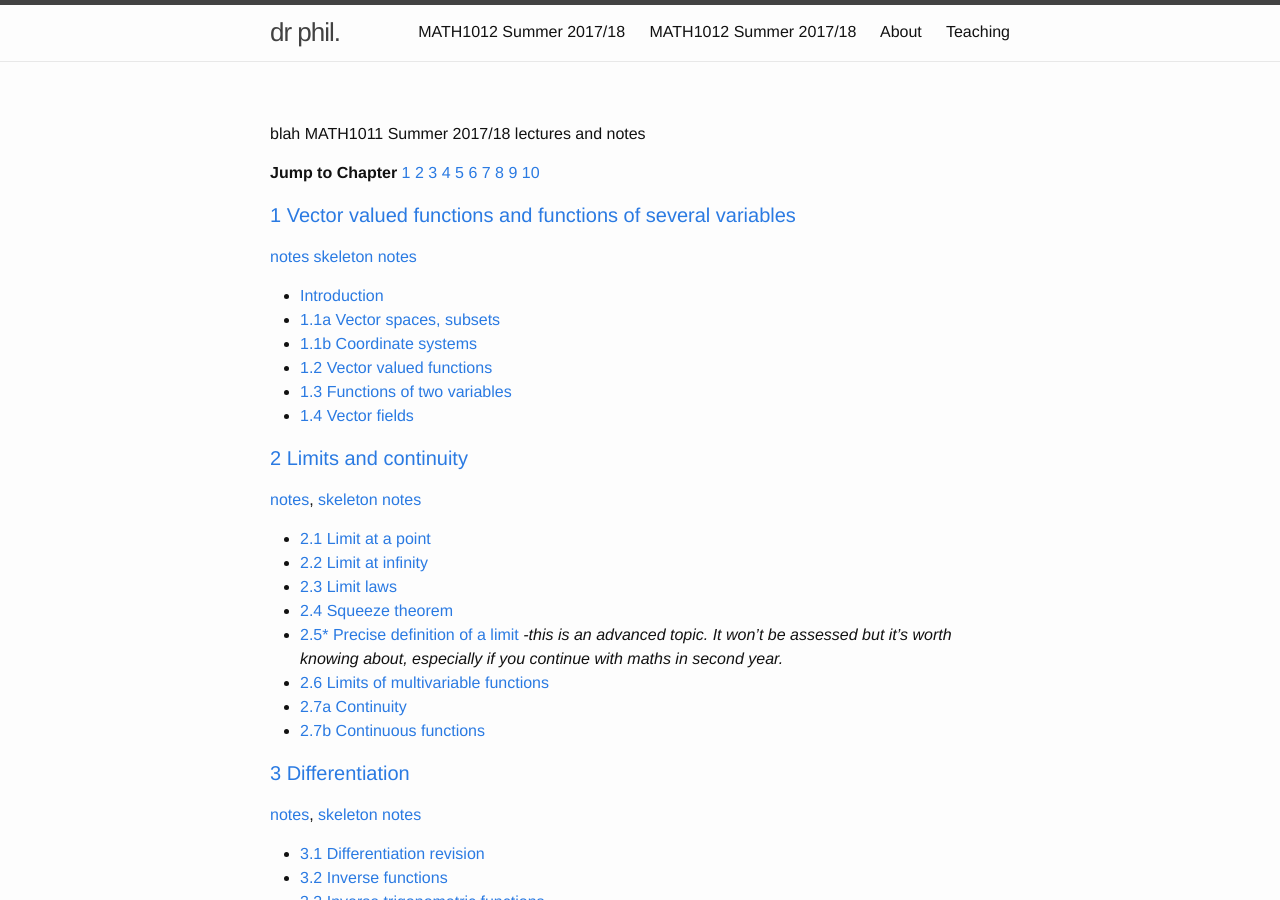
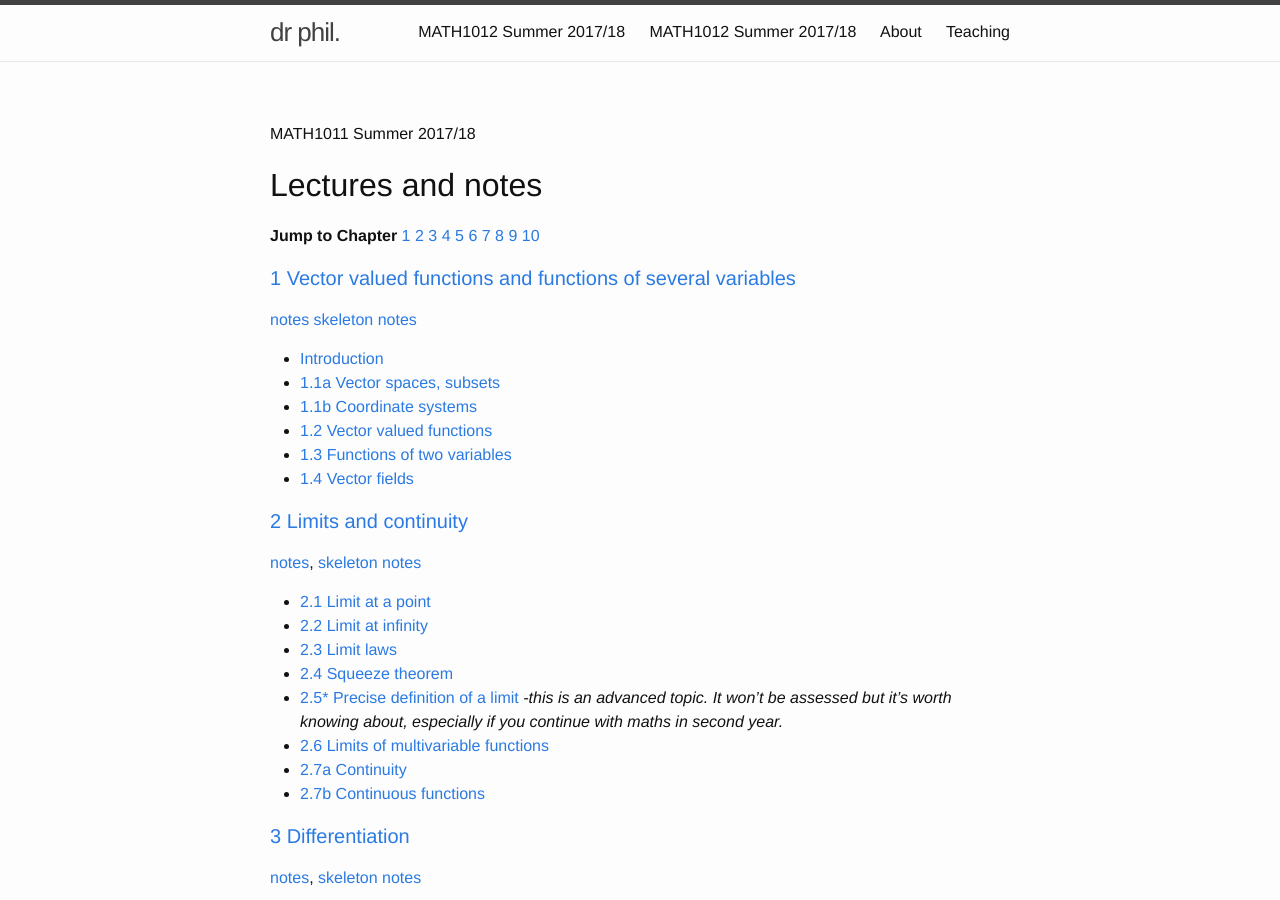
Before and after one commit to philschrad/philschrad.github.io, a Jekyll site: the page built from pages/MATH1011_lectures.md, in a window 1280 px wide and 900 px high. Built offline with Jekyll 4.4.1, drawn with Linux system fonts in a browser that asks for light colours.

Commit message:
Update MATH1011_lectures.md

```diff
--- a/pages/MATH1011_lectures.md
+++ b/pages/MATH1011_lectures.md
@@ -1,10 +1,10 @@
 ---
 layout: page
-title: null
 ---
 
-blah
-MATH1011 Summer 2017/18 lectures and notes
+MATH1011 Summer 2017/18
+
+## Lectures and notes
 
 **Jump to Chapter** [1](#1) [2](#2) [3](#3) [4](#4) [5](#5) [6](#6) [7](#7) [8](#8) [9](#9) [10](#10)
 
```
